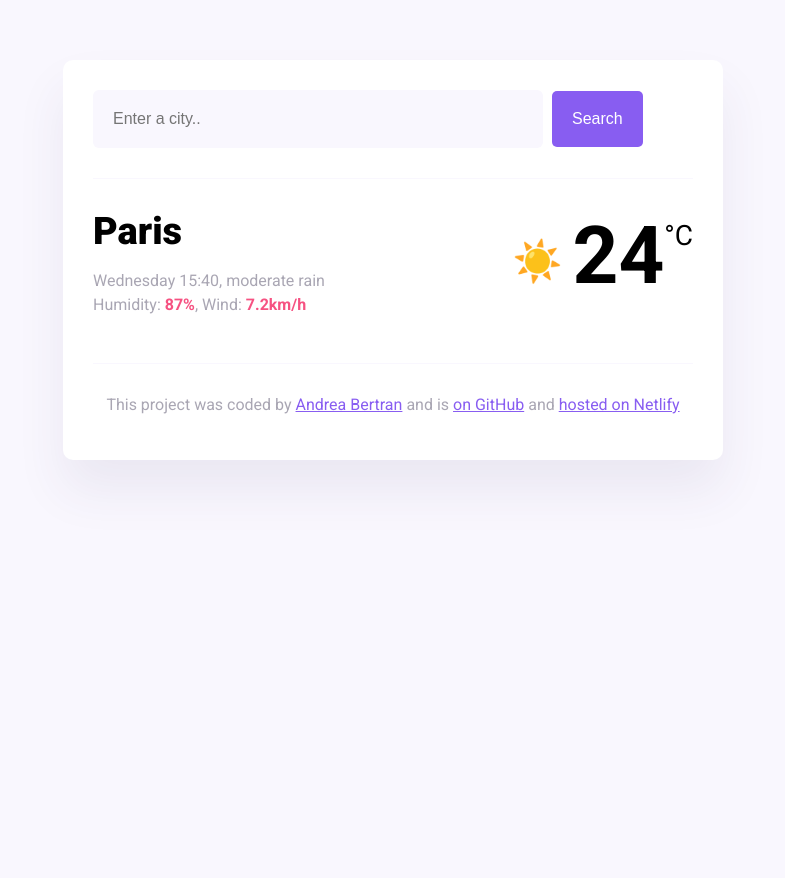
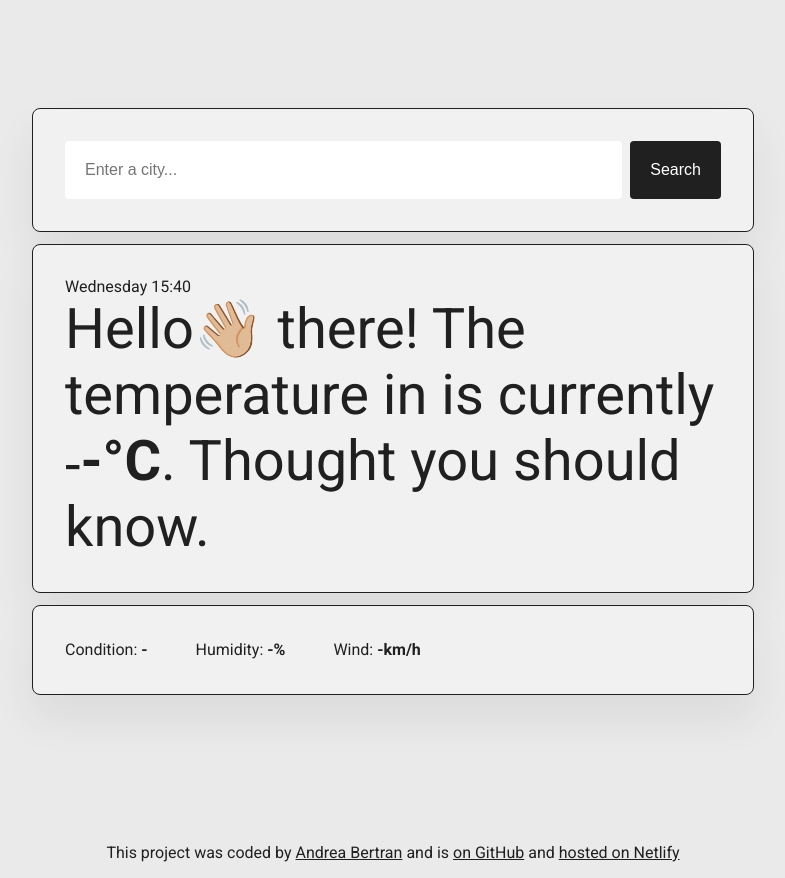
Before and after one commit to abertranl/my-weather-app, a website built with Parcel: page index.html in a window 1280 px wide. Shown: the whole page, without its empty margins (247-1032 px from the left). Before the commit the page ends 800 px from the top, so only its background shows below. Built offline with nearby package versions, Linux system fonts and the light colour scheme; no server answers.

Commit message:
Wind, humidity & icon updates

```diff
--- a/index.html
+++ b/index.html
@@ -11,36 +11,53 @@
     />
     <script src="https://cdn.jsdelivr.net/npm/axios@1.1.2/dist/axios.min.js"></script>
     <link rel="stylesheet" href="src/styles.css" />
-    <title>My weather application</title>
+    <title>My weather app</title>
   </head>
   <body>
-    <div class="weather-app">
-      <header>
+    <header></header>
+
+    <main>
+      <div class="card">
         <form id="search-form">
           <input
             type="search"
-            placeholder="Enter a city.."
+            placeholder="Enter a city..."
             required
             class="search-input"
             id="search-input"
           />
           <input type="submit" value="Search" class="search-button" />
         </form>
-      </header>
-      <main>
-        <div class="current-weather">
+      </div>
+
+      <div class="card">
+        <div id="current-date">Tuesday 10:44</div>
+        <div class="main-text">
+          Hello👋🏼 there! The temperature in
+          <span id="current-city" class="bold"></span>
+          is currently
+          <span id="current-temperature">
+            <span id="current-temperature-icon" class="current-temperature-icon"
+              >-</span
+            ><span id="current-temperature-value" class="bold">-</span
+            ><span id="current-temperature-unit" class="bold">°C</span
+            ><span id="new-phrase">. Thought you should know.</span>
+          </span>
+        </div>
+      </div>
+
+      <div class="card current-details">
         <div>
-            <h1 class="current-city" id="current-city">Paris</h1>
-            <p class="current-details">
-              <span id="current-date"></span>, moderate rain <br />
-              Humidity: <strong>87%</strong>, Wind: <strong>7.2km/h</strong>
-            </p>
+          Condition:
+          <span id="current-description" class="bold">-</span>
         </div>
-          <div class="current-temperature">
-            <span class="current-temperature-icon">☀️</span
-            ><span class="current-temperature-value" id="current-temperature"
-              >24</span
-            ><span class="current-temperature-unit">°C</span>
+        <div>
+          Humidity: <span id="current-humidity" class="bold">-</span
+          ><strong>%</strong>
+        </div>
+        <div>
+          Wind: <span id="current-wind" class="bold">-</span
+          ><strong>km/h</strong>
         </div>
       </div>
     </main>
@@ -60,7 +77,6 @@
         >
       </p>
     </footer>
-    </div>
   </body>
   <script src="src/index.js"></script>
 </html>
--- a/src/index.js
+++ b/src/index.js
@@ -1,20 +1,24 @@
-function displayTemperature(response) {
-  let temperatureElement = document.querySelector("#current-temperature");
-  let temperature = Math.round(response.data.temperature.current);
+function displayNewInfo(response) {
+  let temperatureElement = document.querySelector("#current-temperature-value");
   let cityElement = document.querySelector("#current-city");
+  let descriptionElement = document.querySelector("#current-description");
+  let humidityElement = document.querySelector("#current-humidity");
+  let windElement = document.querySelector("#current-wind");
+  let iconElement = document.querySelector("#current-temperature-icon");
+
   cityElement.innerHTML = response.data.city;
-  temperatureElement.innerHTML = temperature;
-}
+  temperatureElement.innerHTML = Math.round(response.data.temperature.current);
+  humidityElement.innerHTML = response.data.temperature.humidity;
+  windElement.innerHTML = Math.round(response.data.wind.speed);
 
-function search(event) {
-  event.preventDefault();
-  let searchInputElement = document.querySelector("#search-input");
-  let city = searchInputElement.value;
+  iconElement.innerHTML = `<img src="${response.data.condition.icon_url}" class="current-temperature-icon" />`;
 
-  let apiKey = "b2a5adcct04b33178913oc335f405433";
-  let apiUrl = `https://api.shecodes.io/weather/v1/current?query=${city}&key=${apiKey}&units=metric`;
+  let description = response.data.condition.description;
+  let capitalizedDescription =
+    description.charAt(0).toUpperCase() + description.slice(1);
+  descriptionElement.innerHTML = capitalizedDescription;
 
-  axios.get(apiUrl).then(displayTemperature);
+  console.log(response.data);
 }
 
 function formatDate(date) {
@@ -44,8 +48,31 @@ function formatDate(date) {
   return `${formattedDay} ${hours}:${minutes}`;
 }
 
+function phraseUpdate(event) {
+  event.preventDefault();
+  let phraseElement = document.querySelector("#new-phrase");
+  phraseElement.textContent = ". Dress it like you mean it!";
+}
+
+function search(event) {
+  event.preventDefault();
+  let searchInputElement = document.querySelector("#search-input");
+  let city = searchInputElement.value;
+  searchCity(city);
+}
+
+function searchCity(city) {
+  let apiKey = "of26b55307144beab6f326a4tefcaa5e";
+  let apiUrl = `https://api.shecodes.io/weather/v1/current?query=${city}&key=${apiKey}&units=metric`;
+
+  axios.get(apiUrl).then(displayNewInfo);
+}
+
 let searchForm = document.querySelector("#search-form");
 searchForm.addEventListener("submit", search);
+searchForm.addEventListener("submit", phraseUpdate);
+
+searchCity("Madrid");
 
 let currentDateELement = document.querySelector("#current-date");
 let currentDate = new Date();
--- a/src/styles.css
+++ b/src/styles.css
@@ -1,98 +1,95 @@
+a {
+  color: #202020;
+}
+
+a:hover {
+  color: #000;
+  cursor: pointer;
+}
+
 body {
-  background: #f9f7fe;
+  background: #eaeaea;
   font-family: "Roboto", sans-serif;
 }
 
-a {
-  color: #885df1;
+.bold {
+  font-weight: 700;
 }
 
-.weather-app {
-  background: white;
-  max-width: 600px;
-  margin: 60px auto;
-  padding: 30px;
-  border-radius: 10px;
-  box-shadow: 0 30px 50px rgba(65, 50, 100, 0.08);
+.card {
+  background: #f1f1f1;
+  color: #202020;
+  max-width: 656px;
+  margin: 12px auto;
+  padding: 32px;
+  border: 1px solid #202020;
+  border-radius: 8px;
+  box-shadow: 0 24px 40px rgba(46, 46, 46, 0.08);
 }
 
-header {
-  border-bottom: 1px solid #f9f7fe;
-  padding-bottom: 30px;
-}
-
-.search-input {
-  background-color: #f9f7fe;
-  border: none;
-  color: rgba(39, 33, 66, 0.4);
-  font-size: 16px;
-  padding: 20px;
-  width: 75%;
-  border-radius: 6px;
-}
-
-.search-button {
-  margin-left: 5px;
-  font-size: 16px;
-  background-color: #885df1;
-  color: white;
-  border: none;
-  padding: 20px;
-  line-height: 1;
-  border-radius: 5px;
-}
-
-main {
-  padding: 30px 0;
-}
-
-.current-temperature {
-  font-size: 48px;
-}
-
-.current-weather {
-  display: flex;
-  justify-content: space-between;
-}
-
-.current-city {
-  font-size: 38px;
-  font-weight: 900;
-  margin: 0;
-}
 .current-details {
-  color: rgba(39, 33, 66, 0.4);
+  color: #202020;
   font-size: 16px;
   font-weight: 400;
   line-height: 24px;
-}
-
-.current-details strong {
-  color: #f65282;
+  display: flex;
+  gap: 48px;
+  align-items: center;
 }
 
 .current-temperature-icon {
-  position: relative;
-  top: -8px;
-  font-size: 40px;
-  margin-right: 10px;
-}
-
-.current-temperature-value {
-  font-size: 80px;
-  font-weight: bold;
+  max-height: 56px;
+  max-width: 56px;
+  height: auto;
+  width: auto;
+  display: inline-block;
+  transform: translateY(4px);
 }
 
 .current-temperature-unit {
-  font-size: 28px;
   position: relative;
   top: -38px;
 }
 
 footer {
-  border-top: 1px solid #f9f7fe;
   text-align: center;
-  padding-top: 15px;
+  padding-top: 32px;
+  color: #202020;
+}
 
-  color: rgba(39, 33, 66, 0.4);
+#search-form {
+  display: flex;
+  gap: 8px;
 }
+.search-input {
+  background-color: #fff;
+  border: none;
+  color: rgba(54, 54, 54, 0.4);
+  font-size: 16px;
+  padding: 20px;
+  width: 100%;
+  border-radius: 4px;
+}
+
+.search-button {
+  font-size: 16px;
+  background-color: #202020;
+  color: white;
+  border: none;
+  padding: 20px;
+  line-height: 1;
+  border-radius: 4px;
+}
+
+.search-button:hover {
+  cursor: pointer;
+  background-color: #000;
+}
+
+main {
+  padding: 88px 0;
+}
+
+.main-text {
+  font-size: 56px;
+}
```
Lines whose indentation alone changed are shown as unchanged.
